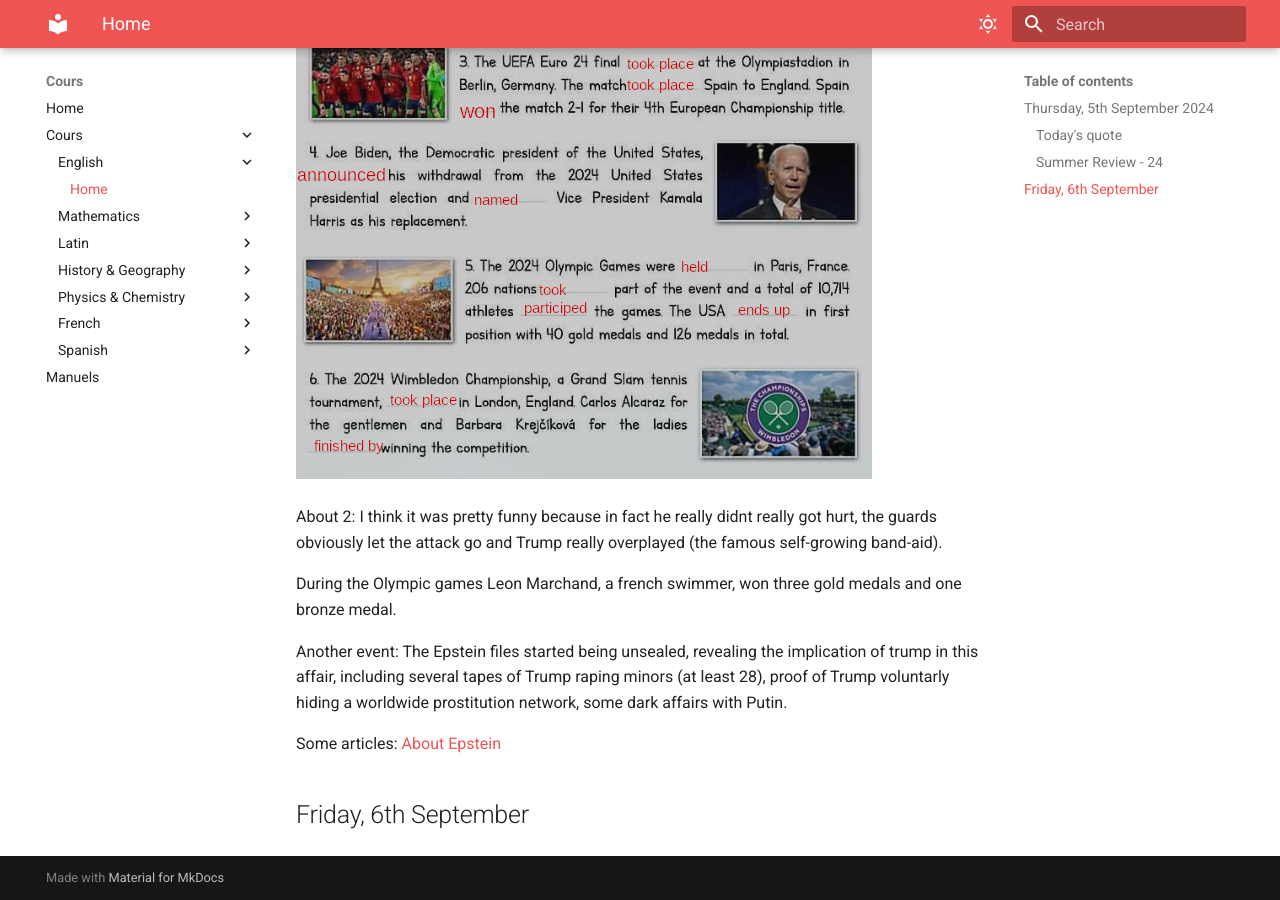
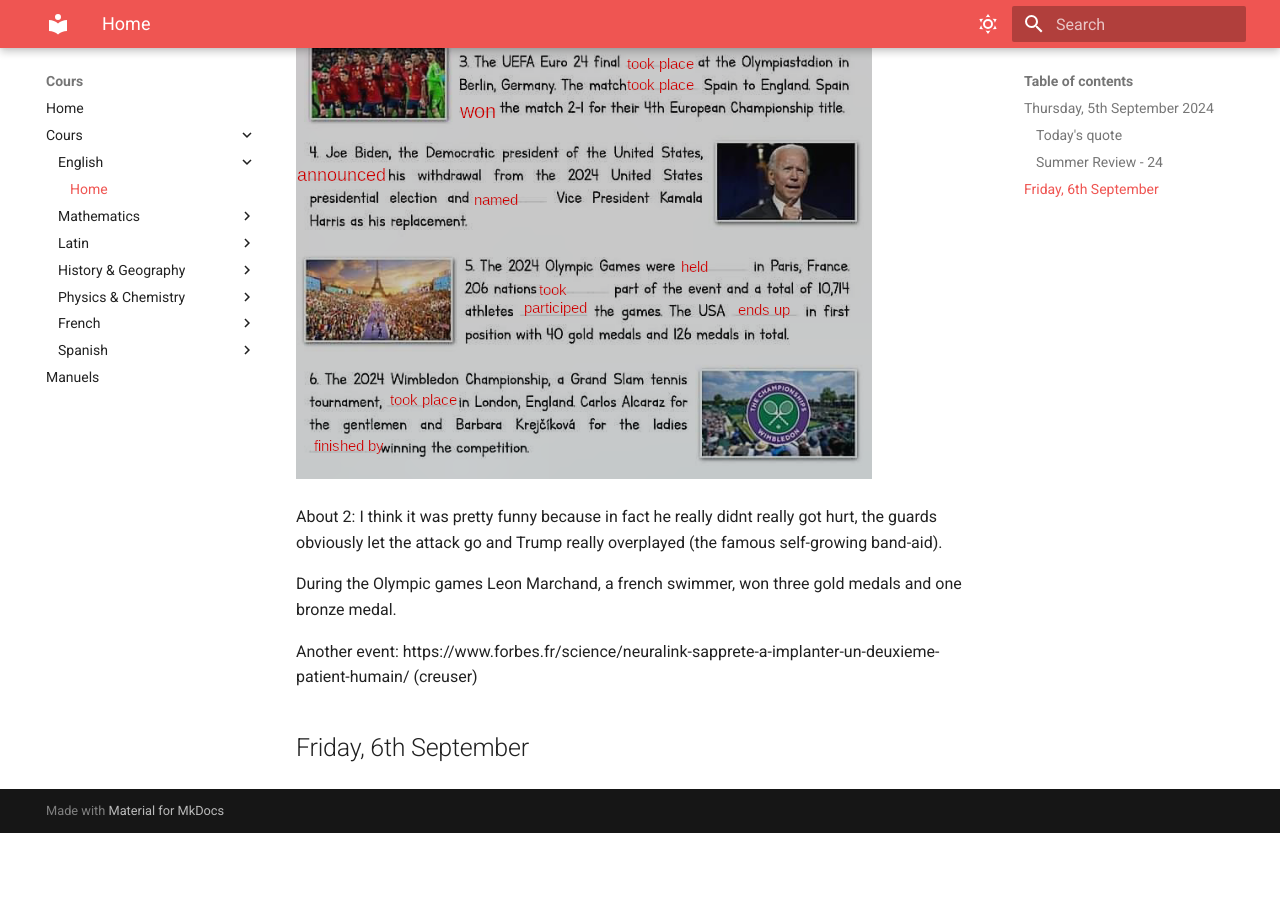
Before and after one commit to Labfox/Cours, an MkDocs documentation site: the page built from docs/english/main.md, in a window 1280 px wide and 900 px high, scrolled down 802 px. Built offline with MkDocs 1.6.1 and Material for MkDocs 9.7.7, drawn with Linux system fonts in a browser that asks for light colours; after the commit the page ends 1635 px from its top, so only the background shows below that.

Commit message:
Lil update

```diff
--- a/docs/english/main.md
+++ b/docs/english/main.md
@@ -18,9 +18,7 @@
 During the Olympic games Leon Marchand, a french swimmer, won three gold medals and one bronze medal.
 
 Another event:
-The Epstein files started being unsealed, revealing the implication of trump in this affair, including several tapes of Trump raping minors (at least 28), proof of Trump voluntarly hiding a worldwide prostitution network, some dark affairs with Putin.
-
-Some articles:
-[About Epstein](https://www.reddit.com/r/AnythingGoesNews/search/?q=epstein)
+https://www.forbes.fr/science/neuralink-sapprete-a-implanter-un-deuxieme-patient-humain/
+(creuser)
 
 ## Friday, 6th September
```
